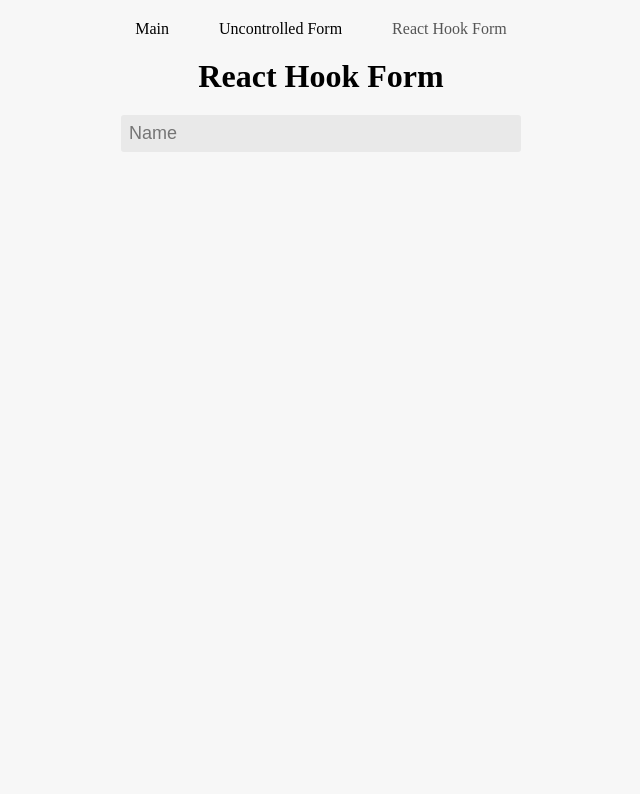
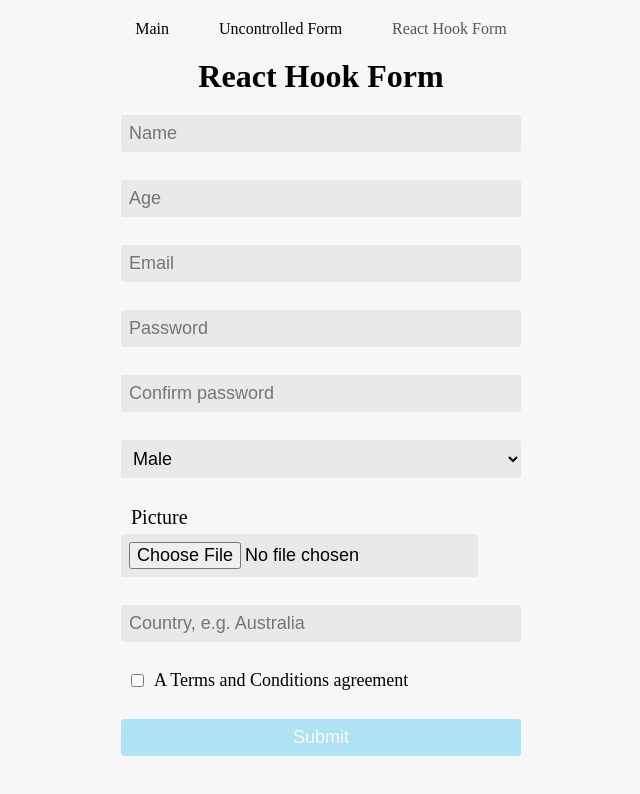
Before and after one commit to IlyaKhokhanov/rss-react, a React (Vite) app: page /hookform in a window 1280 px wide. Shown: the top 794 px of the page, without its empty margins (319-959 px from the left). Built offline with nearby package versions, Linux system fonts and the light colour scheme.

Commit message:
feat: add react hook form

```diff
--- a/package.json
+++ b/package.json
@@ -22,6 +22,7 @@
   },
   "devDependencies": {
     "@eslint/js": "^9.9.0",
+    "@hookform/resolvers": "^3.9.0",
     "@types/react": "^18.3.3",
     "@types/react-dom": "^18.3.0",
     "@typescript-eslint/eslint-plugin": "^8.1.0",
--- a/src/components/Forms/Form.module.scss
+++ b/src/components/Forms/Form.module.scss
@@ -57,6 +57,9 @@
   align-items: center;
   gap: 10px;
   font-size: 18px;
+  * {
+    cursor: pointer;
+  }
 }
 
 .button {
@@ -71,4 +74,8 @@
   &:hover {
     opacity: 0.7;
   }
+
+  &:disabled {
+    opacity: 0.3;
+  }
 }
--- a/src/components/Forms/ReactHookForm.tsx
+++ b/src/components/Forms/ReactHookForm.tsx
@@ -1,15 +1,213 @@
+import { ChangeEvent, useState } from 'react';
+import { useNavigate } from 'react-router-dom';
+import { useForm } from 'react-hook-form';
+import { yupResolver } from '@hookform/resolvers/yup';
+import { convertBase64, schema } from '../../utils/utils';
+import { useAppDispatch, useAppSelector } from '../../hooks';
+import {
+  setBase64,
+  setLastItem,
+  setHookList,
+} from '../../redux/slices/application';
+import { FormData } from '../../utils/types';
+import Error from '../Error/Error';
 import styles from './Form.module.scss';
 
 function ReactHookForm() {
+  const [countriesList, setCountriesList] = useState<string[]>([]);
+  const [countryText, setCountryText] = useState<string>();
+  const dispatch = useAppDispatch();
+  const { countries, base64 } = useAppSelector((state) => state.application);
+  const navigate = useNavigate();
+
+  const {
+    register,
+    handleSubmit,
+    reset,
+    setValue,
+    formState: { errors, isValid },
+  } = useForm({
+    mode: 'onChange',
+    resolver: yupResolver(schema),
+  });
+
+  function successSend(data: FormData) {
+    dispatch(
+      setHookList({
+        age: data.age,
+        password: data.password,
+        country: data.country || '',
+        email: data.email,
+        gender: data.gender,
+        name: data.name,
+        terms: data.terms,
+        picture: base64,
+      }),
+    );
+    dispatch(setLastItem('hooklist'));
+    reset();
+    navigate('/');
+  }
+
+  async function handlePicture(e: ChangeEvent<HTMLInputElement>) {
+    if ('files' in e.target && e.target.files) {
+      const file: File = e.target.files[0];
+      const base64 = await convertBase64(file);
+      if (typeof base64 !== 'string') return;
+      dispatch(setBase64(base64));
+    }
+  }
+
+  function filterCountries(e: ChangeEvent<HTMLInputElement>) {
+    register('country').onChange(e);
+    const text = e.target.value;
+    setCountryText(text);
+    if (!text.length) setCountriesList([]);
+    else {
+      const matches = countries.filter((item) => {
+        const regex = new RegExp(`${text}`, 'gi');
+        return item.match(regex);
+      });
+      setCountriesList(matches);
+    }
+  }
+
+  function setCountry(country: string) {
+    setCountryText(country);
+    setValue('country', country);
+    setCountriesList([]);
+  }
+
   return (
     <div className={styles.container}>
       <h1 className={styles.header}>React Hook Form</h1>
-      <form className={styles.form}>
+      <form className={styles.form} onSubmit={handleSubmit(successSend)}>
         <input
           className={styles.input}
+          style={{ marginBottom: errors.name ? 0 : 28 }}
           type="text"
           placeholder="Name"
+          {...register('name')}
         />
+
+        <Error error={errors.name} />
+
+        <input
+          className={styles.input}
+          style={{ marginBottom: errors.age ? 0 : 28 }}
+          type="number"
+          placeholder="Age"
+          {...register('age')}
+        />
+
+        <Error error={errors.age} />
+
+        <input
+          className={styles.input}
+          style={{ marginBottom: errors.email ? 0 : 28 }}
+          type="text"
+          placeholder="Email"
+          {...register('email')}
+        />
+
+        <Error error={errors.email} />
+
+        <input
+          className={styles.input}
+          style={{ marginBottom: errors.password ? 0 : 28 }}
+          type="password"
+          placeholder="Password"
+          {...register('password')}
+        />
+
+        <Error error={errors.password} />
+
+        <input
+          className={styles.input}
+          style={{ marginBottom: errors.confirm ? 0 : 28 }}
+          type="password"
+          placeholder="Confirm password"
+          {...register('confirm')}
+        />
+
+        <Error error={errors.confirm} />
+
+        <select
+          className={styles.input}
+          style={{ marginBottom: errors.gender ? 0 : 28 }}
+          {...register('gender')}
+        >
+          <option value="Male">Male</option>
+          <option value="Female">Female</option>
+        </select>
+
+        <Error error={errors.gender} />
+
+        <div className={styles.picture}>
+          <label
+            htmlFor="picture"
+            style={{ fontSize: 20, marginLeft: 10, marginBottom: 5 }}
+          >
+            Picture
+          </label>
+          <input
+            className={styles.input}
+            style={{ marginBottom: errors.picture ? 0 : 28 }}
+            type="file"
+            id="picture"
+            {...register('picture')}
+            onChange={handlePicture}
+          />
+        </div>
+
+        <Error error={errors.picture} />
+
+        <input
+          className={styles.input}
+          style={{
+            marginBottom: countriesList.length || errors.country ? 0 : 28,
+          }}
+          type="text"
+          placeholder="Country, e.g. Australia"
+          value={countryText ? countryText : ''}
+          {...register('country')}
+          onChange={filterCountries}
+        />
+
+        <Error error={errors.country} />
+
+        {Boolean(countriesList.length) && (
+          <div className={styles.countries}>
+            {countriesList.map((country) => {
+              return (
+                <p
+                  className={styles.country}
+                  key={country}
+                  onClick={(e) => {
+                    if (e.target instanceof HTMLElement && e.target.textContent)
+                      setCountry(e.target.textContent);
+                  }}
+                >
+                  {country}
+                </p>
+              );
+            })}
+          </div>
+        )}
+
+        <div
+          className={styles.terms}
+          style={{ marginBottom: errors.terms ? 0 : 28 }}
+        >
+          <input type="checkbox" {...register('terms')} id="terms" />
+          <label htmlFor="terms">A Terms and Conditions agreement</label>
+        </div>
+
+        <Error error={errors.terms} />
+
+        <button disabled={!isValid} type="submit" className={styles.button}>
+          Submit
+        </button>
       </form>
     </div>
   );
--- a/src/components/Forms/UncontrolledForm.tsx
+++ b/src/components/Forms/UncontrolledForm.tsx
@@ -1,5 +1,4 @@
 import { ChangeEvent, FormEvent, useRef, useState } from 'react';
-import styles from './Form.module.scss';
 import { convertBase64, schema, writeErrors } from '../../utils/utils';
 import { useAppDispatch, useAppSelector } from '../../hooks';
 import {
@@ -11,6 +10,7 @@
 import { ValidationError } from 'yup';
 import { useNavigate } from 'react-router-dom';
 import Error from '../Error/Error';
+import styles from './Form.module.scss';
 
 function UncontrolledForm() {
   const nameRef = useRef<HTMLInputElement>(null);
@@ -46,7 +46,7 @@
     navigate('/');
   }
 
-  async function submitHandler(e: FormEvent<HTMLFormElement>): Promise<void> {
+  async function submitHandler(e: FormEvent<HTMLFormElement>) {
     e.preventDefault();
     const data = {
       name: nameRef.current ? nameRef.current.value : '',
@@ -72,9 +72,7 @@
     }
   }
 
-  async function handlePicture(
-    e: ChangeEvent<HTMLInputElement>,
-  ): Promise<void> {
+  async function handlePicture(e: ChangeEvent<HTMLInputElement>) {
     if ('files' in e.target && e.target.files) {
       const file: File = e.target.files[0];
       const base64 = await convertBase64(file);
@@ -83,7 +81,7 @@
     }
   }
 
-  function filterCountries(e: ChangeEvent<HTMLInputElement>): void {
+  function filterCountries(e: ChangeEvent<HTMLInputElement>) {
     const text: string = e.target.value;
     if (!text.length) setCountriesList([]);
     else {
--- a/src/components/List/List.module.scss
+++ b/src/components/List/List.module.scss
@@ -27,3 +27,7 @@
 .picture {
   width: 350px;
 }
+
+.empty {
+  font-size: 24px;
+}
--- a/src/components/List/List.tsx
+++ b/src/components/List/List.tsx
@@ -5,6 +5,9 @@
   const activeEl = last ? list.length - 1 : null;
 
   return (
+    <>
+      {' '}
+      {list.length ? (
         <ul className={styles.list}>
           {list.map((el, indx) => (
             <li
@@ -20,6 +23,10 @@
             </li>
           ))}
         </ul>
+      ) : (
+        <div className={styles.empty}>List is Empty</div>
+      )}
+    </>
   );
 }
 
--- a/src/utils/utils.ts
+++ b/src/utils/utils.ts
@@ -5,36 +5,37 @@
 export const schema = yup.object().shape({
   name: yup
     .string()
-    .required()
-    .matches(/^[\p{Lu}\p{Lt}].*$/u, 'name must be capitalized'),
+    .required('Name is a required field')
+    .matches(/^[\p{Lu}\p{Lt}].*$/u, 'Must be capitalized'),
 
   age: yup
     .number()
-    .required()
-    .typeError('age must be a number')
-    .min(18, 'age must more than 17'),
+    .required('Age is a required field')
+    .typeError('Must be a number')
+    .min(18, 'Must be more than 17'),
 
-  email: yup.string().email().required(),
+  email: yup.string().email().required('Email is a required field'),
 
   password: yup
     .string()
-    .required()
+    .required('Password is a required field')
     .test('password-complexity', function (value: string = ''):
       | true
       | yup.ValidationError {
       const lowercaseRegex = /[a-z]/;
       const uppercaseRegex = /[A-Z]/;
       const numberRegex = /[0-9]/;
+      // eslint-disable-next-line no-useless-escape
       const symbolRegex = /[!@#$%^&*()_+{}\[\]:;<>,.?~\\/\-]/;
 
       const errors = [];
 
       if (!lowercaseRegex.test(value))
-        errors.push('one lowercase letter in latin');
+        errors.push('One lowercase letter in latin');
       if (!uppercaseRegex.test(value))
-        errors.push('one capital letter in latin');
-      if (!numberRegex.test(value)) errors.push('one digit');
-      if (!symbolRegex.test(value)) errors.push('one special character');
+        errors.push('One capital letter in latin');
+      if (!numberRegex.test(value)) errors.push('One digit');
+      if (!symbolRegex.test(value)) errors.push('One special character');
 
       if (errors.length > 0) {
         return this.createError({
@@ -48,29 +49,25 @@
 
   confirm: yup
     .string()
-    .required('confirm password')
-    .oneOf([yup.ref('password')], 'passwords must match'),
+    .required('Confirm password')
+    .oneOf([yup.ref('password')], 'Passwords must match'),
 
   gender: yup.string().required(),
 
-  terms: yup.boolean().isTrue('you should agree our awesome terms').required(),
+  terms: yup.boolean().isTrue('You should agree with terms').required(),
 
   picture: yup
     .mixed()
     .required()
-    .test(
-      'file-size',
-      'attach an image with a size smaller than 1MB',
-      (value) => {
-        if (isFile(value)) return value && value[0].size <= 1000000;
-      },
-    )
+    .test('file-size', 'Image size must be smaller than 1MB', (value) => {
+      if (isFile(value)) return value && value[0].size <= 1000000;
+    })
     .test('file-type', 'png, jpeg or jpg are allowed', (value) => {
       if (isFile(value))
         return value[0].type === 'image/jpeg' || value[0].type === 'image/png';
     }),
 
-  country: yup.string().required(),
+  country: yup.string().required('Country is a required field'),
 });
 
 export function convertBase64(file: File) {
```
Also changed, not shown: 1 other file (tests, documents, lock files or other folders). Lines whose indentation alone changed are shown as unchanged.
